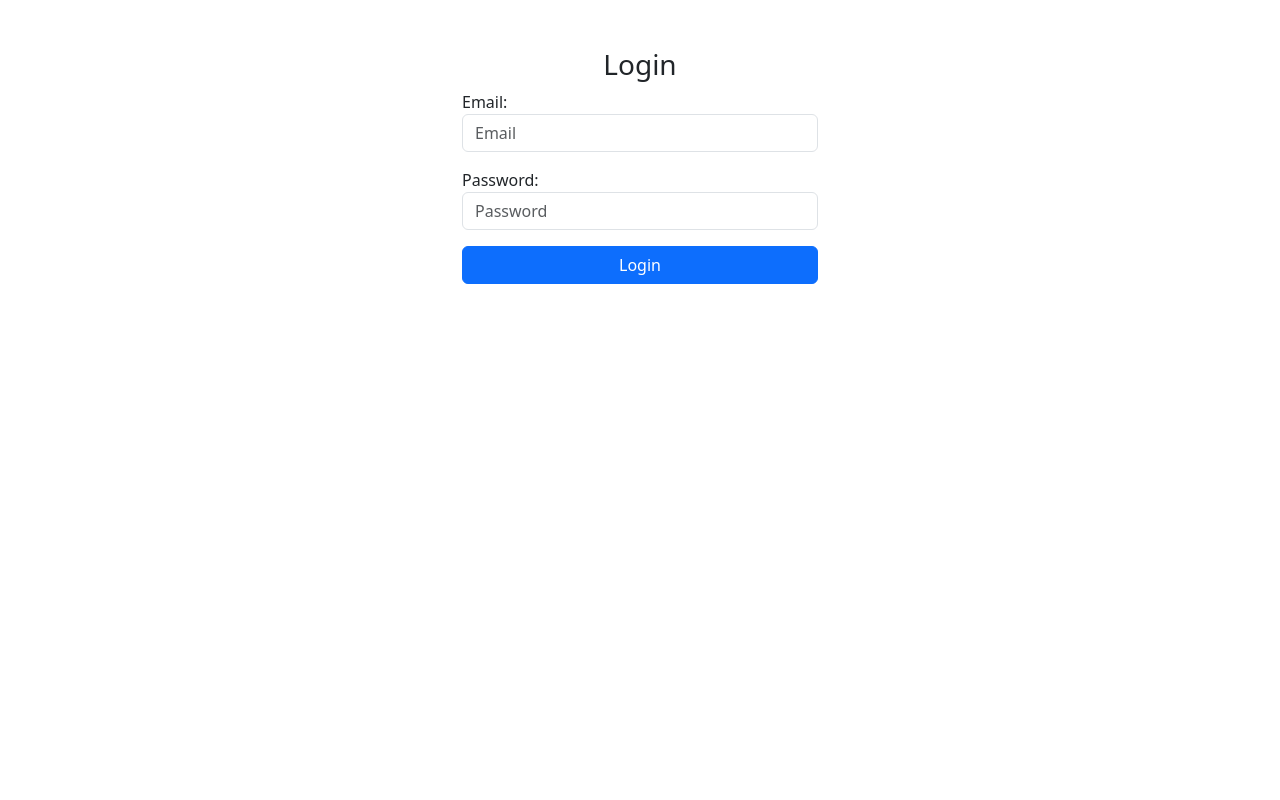
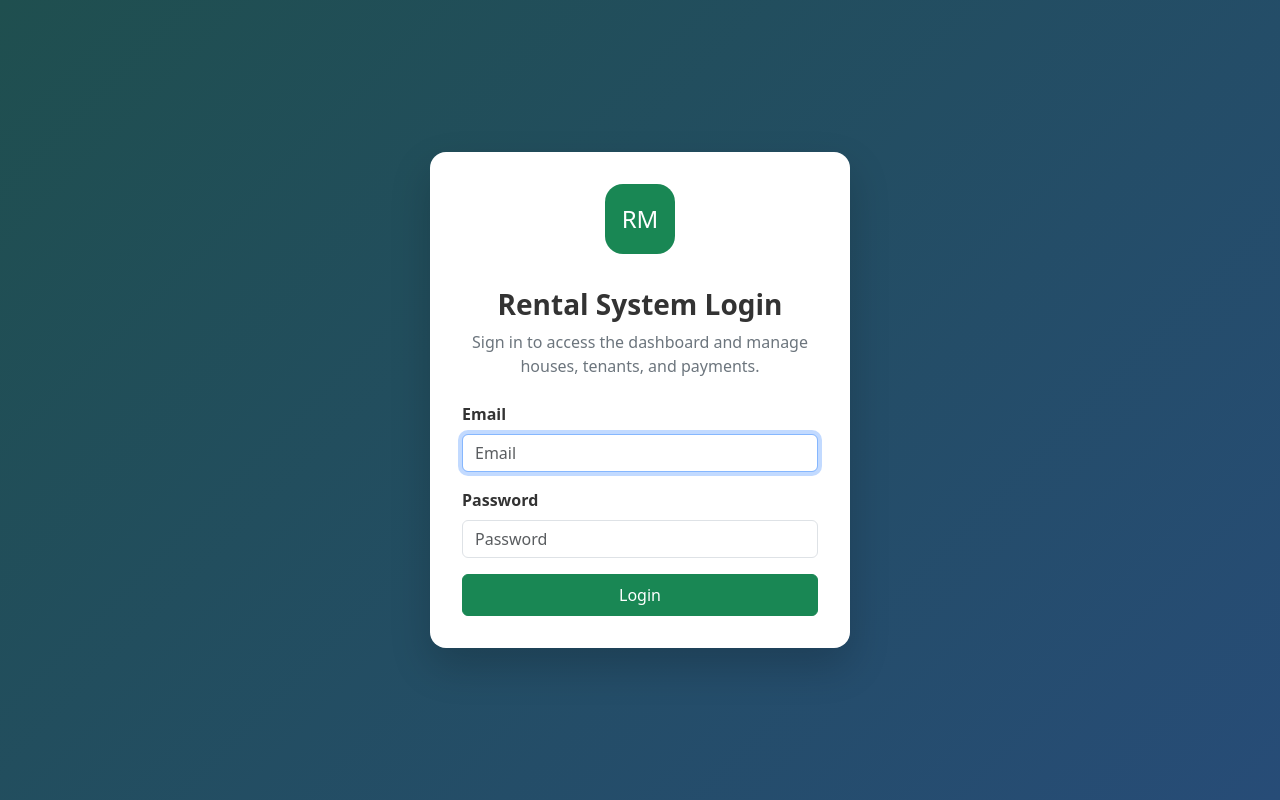
Before and after one commit to Danielkioko18/rental-system-in-django, a Django app: page / in a window 1280 px wide. Run offline with Django 5.2, Linux system fonts and the light colour scheme.

Commit message:
Login Update

```diff
--- a/authentication/forms.py
+++ b/authentication/forms.py
@@ -2,17 +2,25 @@ from django import forms
 from django.contrib.auth.forms import AuthenticationForm
 
 class EmailLoginForm(AuthenticationForm):
+    error_messages = {
+        'invalid_login': 'Invalid email or password. Please try again.',
+        'inactive': 'Your account is inactive. Contact the administrator if you need access.',
+    }
+
     username = forms.EmailField(
         widget=forms.EmailInput(attrs={
             'class': 'form-control',
-            'placeholder': 'Email'
+            'placeholder': 'Email',
+            'autocomplete': 'email',
+            'autofocus': 'autofocus',
         }),
         label="Email"
     )
     password = forms.CharField(
         widget=forms.PasswordInput(attrs={
             'class': 'form-control',
-            'placeholder': 'Password'
+            'placeholder': 'Password',
+            'autocomplete': 'current-password',
         }),
         label="Password"
     )
--- a/authentication/templates/login.html
+++ b/authentication/templates/login.html
@@ -2,19 +2,86 @@
 <html>
 <head>
     <link href="https://cdn.jsdelivr.net/npm/bootstrap@5.3.0-alpha1/dist/css/bootstrap.min.css" rel="stylesheet">
+    <style>
+        body {
+            min-height: 100vh;
+            display: flex;
+            align-items: center;
+            justify-content: center;
+            background: linear-gradient(135deg, #1f4f4f 0%, #274c77 100%);
+            color: #333;
+        }
+        .login-card {
+            width: 100%;
+            max-width: 420px;
+            background: #ffffff;
+            border-radius: 16px;
+            box-shadow: 0 18px 40px rgba(0, 0, 0, 0.18);
+            padding: 32px;
+        }
+        .login-card h3 {
+            font-weight: 700;
+        }
+        .form-label {
+            font-weight: 600;
+        }
+        .login-brand {
+            width: 70px;
+            height: 70px;
+            border-radius: 18px;
+            background: #198754;
+            display: inline-flex;
+            align-items: center;
+            justify-content: center;
+            color: #fff;
+            font-size: 24px;
+            margin-bottom: 18px;
+        }
+        .login-card p {
+            color: #6c757d;
+        }
+        .invalid-feedback {
+            display: block;
+        }
+    </style>
 </head>
 <body>
-    <div class="container mt-5">
-        <div class="row justify-content-center">
-            <div class="col-md-4">
-                <h3 class="text-center">Login</h3>
-                <form method="post">
-                    {% csrf_token %}
-                    {{ form.as_p }}
-                    <button class="btn btn-primary w-100" type="submit">Login</button>
-                </form>
+    <div class="login-card">
+        <div class="text-center mb-4">
+            <div class="login-brand">RM</div>
+            <h3 class="mt-3">Rental System Login</h3>
+            <p>Sign in to access the dashboard and manage houses, tenants, and payments.</p>
+        </div>
+
+        {% if form.non_field_errors %}
+        <div class="alert alert-danger" role="alert">
+            {% for error in form.non_field_errors %}
+                <div>{{ error }}</div>
+            {% endfor %}
+        </div>
+        {% endif %}
+
+        <form method="post" novalidate>
+            {% csrf_token %}
+
+            <div class="mb-3">
+                <label for="id_username" class="form-label">Email</label>
+                {{ form.username }}
+                {% for error in form.username.errors %}
+                <div class="invalid-feedback">{{ error }}</div>
+                {% endfor %}
             </div>
-        </div>
+
+            <div class="mb-3">
+                <label for="id_password" class="form-label">Password</label>
+                {{ form.password }}
+                {% for error in form.password.errors %}
+                <div class="invalid-feedback">{{ error }}</div>
+                {% endfor %}
+            </div>
+
+            <button type="submit" class="btn btn-success w-100 py-2">Login</button>
+        </form>
     </div>
 </body>
 </html>
```
Also changed, not shown: db.sqlite3.
